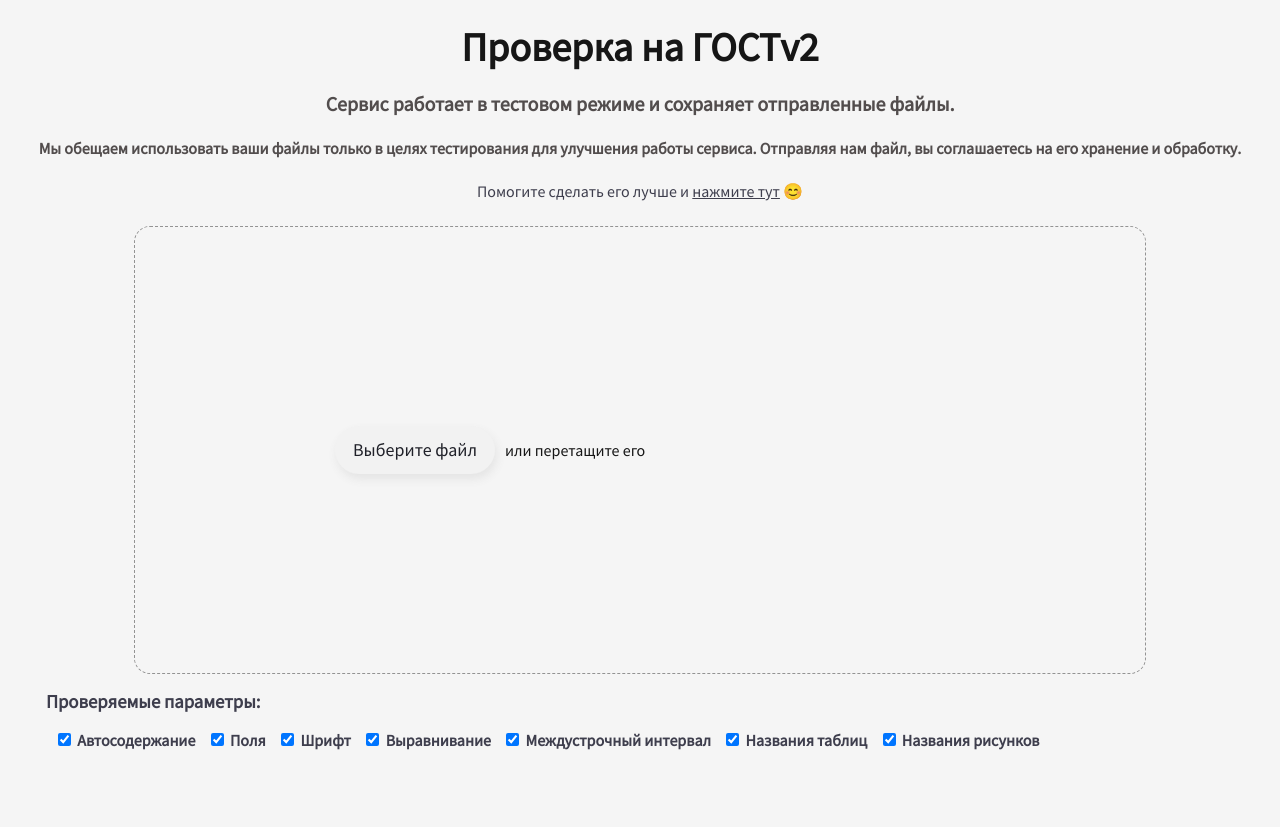
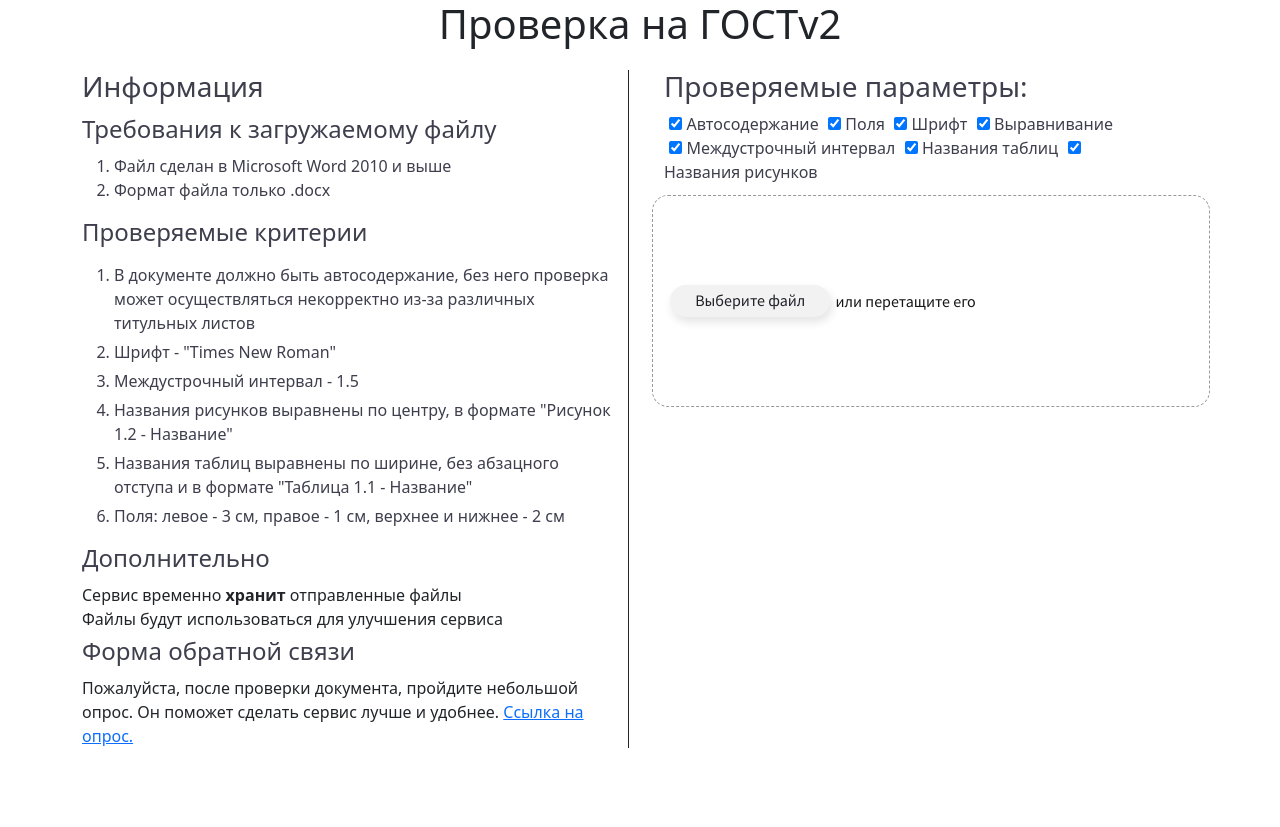
Before and after one commit to wnlera/Sisond, a Flask app: page / in a window 1280 px wide. After the commit the page ends 748 px from the top, so only its background shows below. Run offline with Flask 2, Linux system fonts and the light colour scheme.

Commit message:
New page
Add information and bootstrap

```diff
--- a/checker.py
+++ b/checker.py
@@ -24,6 +24,7 @@ def file_check_interface(file, selected_boxes, mock=True) -> CheckResults:
     if mock:
         return mock_return()
     return check_file(file, selected_boxes)
+
 
 def mock_return():
     is_wrong = random.random() < 0.4
--- a/static/css/style.css
+++ b/static/css/style.css
@@ -5,8 +5,9 @@
 /*}*/
 
 h2 {
-    margin: 50px 0;
+    /*margin: 50px 0;*/
     color: #202129;
+    font-size: 1.4rem;
 }
 
 .file-drop-area {
@@ -35,8 +36,8 @@ h2 {
 /*    background-color: rgba(33, 33, 33, 0.18);
     border: 1px solid rgba(255, 255, 255, 0.1);*/
     border-radius: 3px;
-/*    padding: 8px 15px;
-    margin-right: 10px;*/
+    padding: 8px 15px;
+    margin-left: 2%;
     font-size: 15px;
     /*text-transform: uppercase;*/
 }
@@ -104,7 +105,6 @@ footer a:hover {
     --color-flower: #353866;
     --color-smoke: #e4e4e4;
     --borderRadius: 36px;
-    /*--font-face: -apple-system, BlinkMacSystemFont, "Segoe UI", Roboto, Helvetica, Arial, sans-serif, "Apple Color Emoji", "Segoe UI Emoji", "Segoe UI Symbol";*/
 }
 html {
     z-index: 5;
@@ -121,7 +121,7 @@ body {
     color: #D7D7EF;
     box-sizing: border-box;
     min-height: 100%;
-    background: whitesmoke;
+    background: #f5f5f5;
     font-family: 'Source Sans Pro', sans-serif;
     font-size: 18px;
     font-weight: 700;
@@ -134,33 +134,26 @@ body {
         border-width: 30px;
     }
 }
-body.linked .button, body.linked h1 {
-    opacity: 0.3;
-    transition: opacity 300ms linear;
-}
+/*body.linked .button, body.linked h1 {*/
+/*    opacity: 0.3;*/
+/*    transition: opacity 300ms linear;*/
+/*}*/
 body.linked p {
     color: var(--color-smoke);
     transition: color 300ms linear;
 }
 h1 {
     text-align: center;
-    transition: opacity 300ms linear;
-    color: var(--color-dark);
-    font-family: 'Source Sans Pro', sans-serif;
-    font-size: 40px;
-    font-weight: 700;
-}
-h1 span {
-    font-weight: 400;
 }
 p {
     max-width: 460px;
     margin: 0 auto;
     transition: color 300ms linear;
-    text-align: center;
     color: var(--color-dark);
     font-weight: 400;
     line-height: 1.5;
+    font-size: 1rem;
+    text-align: center;
 }
 a, a:visited {
     text-decoration: none;
@@ -171,18 +164,7 @@ a:hover, a:visited:hover {
     text-decoration: underline;
     color: #3e3e4d;
 }
-/*.container {
-    display: flex;
-    flex-direction: column;
-    width: 100%;
-    padding: 20px;
-}*/
-/*.button-container {
-    display: flex;
-    margin: 60px auto;
-    flex-wrap: wrap;
-    justify-content: center;
-}*/
+
 
 .col-1-2 {
   width: 50%;
@@ -195,8 +177,8 @@ a:hover, a:visited:hover {
 .button {
     display: flex;
     overflow: hidden;
-    margin: 10px;
-    padding: 12px 12px;
+    margin: 1%;
+    padding: 1% 2%;
     cursor: pointer;
     user-select: none;
     transition: all 150ms linear;
@@ -207,7 +189,7 @@ a:hover, a:visited:hover {
     color: #fff;
     border: 0 none;
     border-radius: var(--borderRadius);
-    font-size: 18px;
+    font-size: 1em;
     font-weight: 500;
     line-height: 1.3;
     -webkit-appearance: none;
@@ -245,18 +227,10 @@ a:hover, a:visited:hover {
 }
 
 
-/**/
-
-
-
 .hidden {
     display: none;
     !important
 }
-
-/*ul {*/
-/*    color: #111111;*/
-/*}*/
 
 
 .wrap {
--- a/templates/page.html
+++ b/templates/page.html
@@ -15,49 +15,55 @@
 
     <script src="https://ajax.googleapis.com/ajax/libs/jquery/3.4.1/jquery.min.js"></script>
     <link href="https://fonts.googleapis.com/css?family=Source+Sans+Pro&display=swap" rel="stylesheet">
+    <link href="https://cdn.jsdelivr.net/npm/bootstrap@5.0.0-beta2/dist/css/bootstrap.min.css" rel="stylesheet" integrity="sha384-BmbxuPwQa2lc/FVzBcNJ7UAyJxM6wuqIj61tLrc4wSX0szH/Ev+nYRRuWlolflfl" crossorigin="anonymous">
 </head>
+
 <body>
+
 <div id="result-bg" class="bg"></div>
 
-
-<h1>Проверка на ГОСТv2</h1>
-<h4 style="color: #524d4d; font-size: 20px; text-align: center">Сервис работает в тестовом режиме и <strong>сохраняет</strong> отправленные файлы.</h4>
-<h5 style="color: #524d4d; font-size: 16px; text-align: center">Мы обещаем использовать ваши файлы только в целях тестирования для улучшения работы сервиса. Отправляя нам файл, вы соглашаетесь на его хранение и обработку.</h5>
-<h5 style="color: #3e3e4d; font-size: 16px; text-align: center"><a href="https://docs.google.com/forms/d/e/1FAIpQLSerVGHHzotanL6uEY6EbglAqwdH_jHTg7ciGK7Qw3wQt1AJDw/viewform?usp=sf_link" target="_blank">Помогите сделать его лучше и <u>нажмите тут</u> 😊 </a></h5>
-
-<!--TODO: добавить label-->
 <form id="form" method="post" enctype="multipart/form-data">
 
-{#<div id="dragndrop" class="file-drop-area">#}
-{#    <span class="fake-btn button -regular center">Выберите файл</span>#}
-{#    <span class="file-msg">или перетащите его сюда</span>#}
-{#    <input type="file" name="userDocument" accept="application/msword, .docx" class="file-input">#}
-{#</div>#}
 <div class="main">
   <div class="container">
     <div class="row">
-{#      <div class="col-1-2">#}
-        <div id="dragndrop" class="file-drop-area">
-        <span class="fake-btn button -regular center">Выберите файл</span>
-        <span class="file-msg">или перетащите его</span>
-        <input type="file" name="userDocument" accept="application/msword, .docx" class="file-input">
+        <div class="col-sm">
+            <h1 style="margin-bottom: 2%">Проверка на ГОСТv2</h1>
         </div>
-{#      </div>#}
-{#      <div class="col-1-2">#}
-{#        <h2 style="margin-bottom: 4%; margin-top: 0; margin-left: 2%">Как это работает</h2>#}
-{#        <h3 style="color: #3e3e4d; font-size: 18px; margin-bottom: 2%; margin-top: 0; margin-left: 2%">Нужно загрузить документ только в формате .docx</h3>#}
-{#        <h3 style="color: #3e3e4d; font-size: 18px; margin-bottom: 3%; margin-top: 0; margin-left: 2%">Документ будет проверяться по следующим критериям:</h3>#}
-{#        <ol style="color: #3e3e4d; font-size: 18px; margin-bottom: 0; margin-top: 0; margin-left: 0">#}
-{#	    <li style="margin-bottom: 1%; margin-left: 3%">В документе должно быть автосодержание, без него проверка может осуществляться некорректно из-за различных титульных листов</li>#}
-{#	    <li style="margin-bottom: 1%; margin-left: 3%">Шрифт - &quot;Times New Roman&quot;</li>#}
-{#	    <li style="margin-bottom: 1%; margin-left: 3%">Междустрочный интервал - 1.5</li>#}
-{#	    <li style="margin-bottom: 1%; margin-left: 3%">Названия рисунков выравнены по центрцу, в формате &quot;Рисунок 1.2 - Название&quot;</li>#}
-{#	    <li style="margin-bottom: 1%; margin-left: 3%">Названия таблиц выравнены по ширине, без абзацного отступа и в формате &quot;Таблица 1.1 - Название&quot;</li>#}
-{#	    <li style="margin-bottom: 1%; margin-left: 3%">Поля: левое - 3 см, правое - 1 см, верхнее и нижнее - 2 см</li>#}
-{#        </ol>#}
-{#      </div>#}
-        <div class="col-1">
-         <div id = "checkboxes" style="color: #3e3e4d; font-size: 16px; text-align: left; margin-left: 3%; margin-bottom: 2%">
+    </div>
+    <div class="row">
+      <div class="col-sm" style="border-right: 1px solid; margin-right: 2%">
+        <h3 style="color: #3e3e4d; text-align: left; margin-bottom: 2%">Информация</h3>
+        <h4 style="color: #3e3e4d; margin-bottom: 2%; margin-top: 0;">Требования к загружаемому файлу</h4>
+        <ol style="color: #3e3e4d;">
+            <li>Файл сделан в Microsoft Word 2010 и выше</li>
+            <li>Формат файла только .docx</li>
+        </ol>
+        <h4 style="color: #3e3e4d; margin-bottom: 3%; margin-top: 0;">Проверяемые критерии</h4>
+        <ol style="color: #3e3e4d;">
+	    <li style="margin-bottom: 1%;">В документе должно быть автосодержание, без него проверка может осуществляться некорректно из-за различных титульных листов</li>
+	    <li style="margin-bottom: 1%;">Шрифт - &quot;Times New Roman&quot;</li>
+	    <li style="margin-bottom: 1%;">Междустрочный интервал - 1.5</li>
+	    <li style="margin-bottom: 1%;">Названия рисунков выравнены по центру, в формате &quot;Рисунок 1.2 - Название&quot;</li>
+	    <li style="margin-bottom: 1%;">Названия таблиц выравнены по ширине, без абзацного отступа и в формате &quot;Таблица 1.1 - Название&quot;</li>
+	    <li style="margin-bottom: 1%;">Поля: левое - 3 см, правое - 1 см, верхнее и нижнее - 2 см</li>
+        </ol>
+
+        <h4 style="color: #3e3e4d; margin-bottom: 2%; margin-top: 0;">Дополнительно</h4>
+        Сервис временно <strong>хранит</strong> отправленные файлы
+        <br>
+        Файлы будут использоваться для улучшения сервиса
+        <h4 style="color: #3e3e4d; margin-bottom: 2%; margin-top: 1%;">Форма обратной связи</h4>
+        Пожалуйста, после проверки документа, пройдите небольшой опрос. Он поможет сделать сервис лучше и удобнее.
+        <a href="https://docs.google.com/forms/d/e/1FAIpQLSerVGHHzotanL6uEY6EbglAqwdH_jHTg7ciGK7Qw3wQt1AJDw/viewform?usp=sf_link" target="_blank">Ссылка на опрос.</a>
+
+
+
+      </div>
+      <div class="col-sm">
+
+          <div class="row">
+              <div id = "checkboxes" style="color: #3e3e4d; text-align: left; margin-bottom: 2%">
                 <h3>Проверяемые параметры:</h3>
                 <form method = "POST" action="/">
                 <input type="checkbox" id = "contents" value="0" name="parameters_checkbox" style="margin-left: 1%" checked>
@@ -68,6 +74,7 @@
                 <label for="font">Шрифт</label>
                 <input type="checkbox" id = "alignment" value="3" name="parameters_checkbox" style="margin-left: 1%" checked>
                 <label for="alignment">Выравнивание</label>
+                <br>
                 <input type="checkbox" id = "auto" value="4" name="parameters_checkbox" style="margin-left: 1%" checked>
                 <label for="auto">Междустрочный интервал</label>
                 <input type="checkbox" id = "table" value="5" name="parameters_checkbox" style="margin-left: 1%" checked>
@@ -77,30 +84,36 @@
                 </form>
               </div>
           </div>
-</div></div></div>
 
 
+          <div class="row">
+            <div id="dragndrop" class="file-drop-area">
+            <span class="fake-btn button -regular center">Выберите файл</span>
+            <span class="file-msg">или перетащите его</span>
+            <input type="file" name="userDocument" accept="application/msword, .docx" class="file-input">
+            </div>
+          </div>
           <div id="results" class="list-bg hidden">
     <h2 id="filename" class="hidden">Если вы это видите, обновите страницу</h2>
-    <ul id="results-elements" style="list-style-type: none; color: #202129; margin-bottom: 0.25%">
+    <ul id="results-elements" style="list-style-type: none; color: #202129;">
 
     </ul>
+
 </div>
 
+
+
 <div>
-    <div id="button" class='button -regular hidden' style="width: 20%; margin: 1% auto auto;">Отправить</div>
+    <div id="button" class='button -regular hidden' style="width: 40%; margin: 1% auto auto;">Отправить</div>
 <!--    При нажатии начинать показывать список-->
 </div>
 
     <div>
-        <div id="new-file" class='button -regular hidden' style="width: 30%; margin: 5% auto auto;">Проверить другой файл</div>
+        <div id="new-file" class='button -regular hidden' style="width: 50%; margin: 5% auto auto;">Проверить другой файл</div>
         <!--    При нажатии начинать показывать список-->
     </div>
-</form>
-{##}
-{#<footer>#}
-{#    <p>Made with &hearts; by <a href="https://vk.com/dream2904" target="_blank" >Valeria Timofeeva</a> </p>#}
-{#</footer>#}
+
+
 {% with messages = get_flashed_messages() %}
   {% if messages %}
       <br>
@@ -113,6 +126,16 @@
     </ul>
   {% endif %}
 {% endwith %}
+
+    </div>
+  </div>
+</div>
+
+</div>
+</form>
+
 <script src="{{ url_for('static', filename='js/script.js') }}"></script>
+{#<script src="https://cdn.jsdelivr.net/npm/bootstrap@5.0.0-beta2/dist/js/bootstrap.bundle.min.js" integrity="sha384-b5kHyXgcpbZJO/tY9Ul7kGkf1S0CWuKcCD38l8YkeH8z8QjE0GmW1gYU5S9FOnJ0" crossorigin="anonymous"></script>#}
 </body>
+
 </html>
```
Lines whose indentation alone changed are shown as unchanged.
